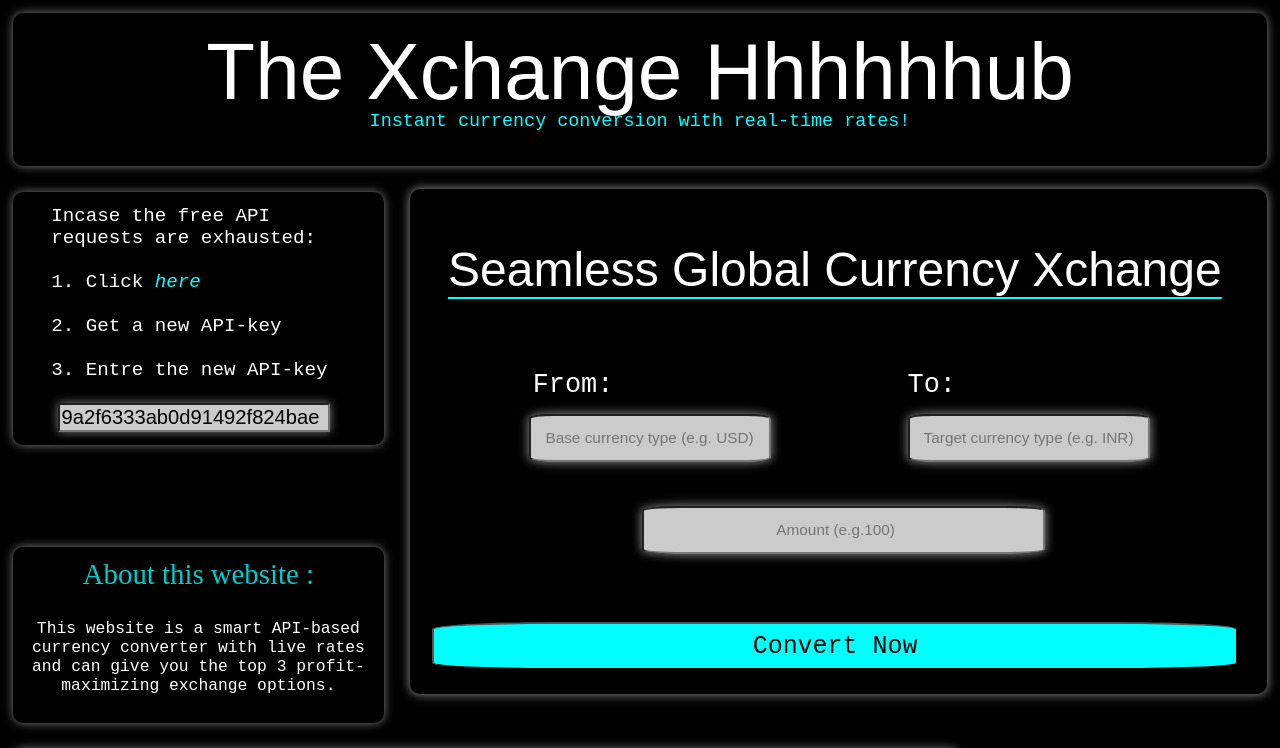
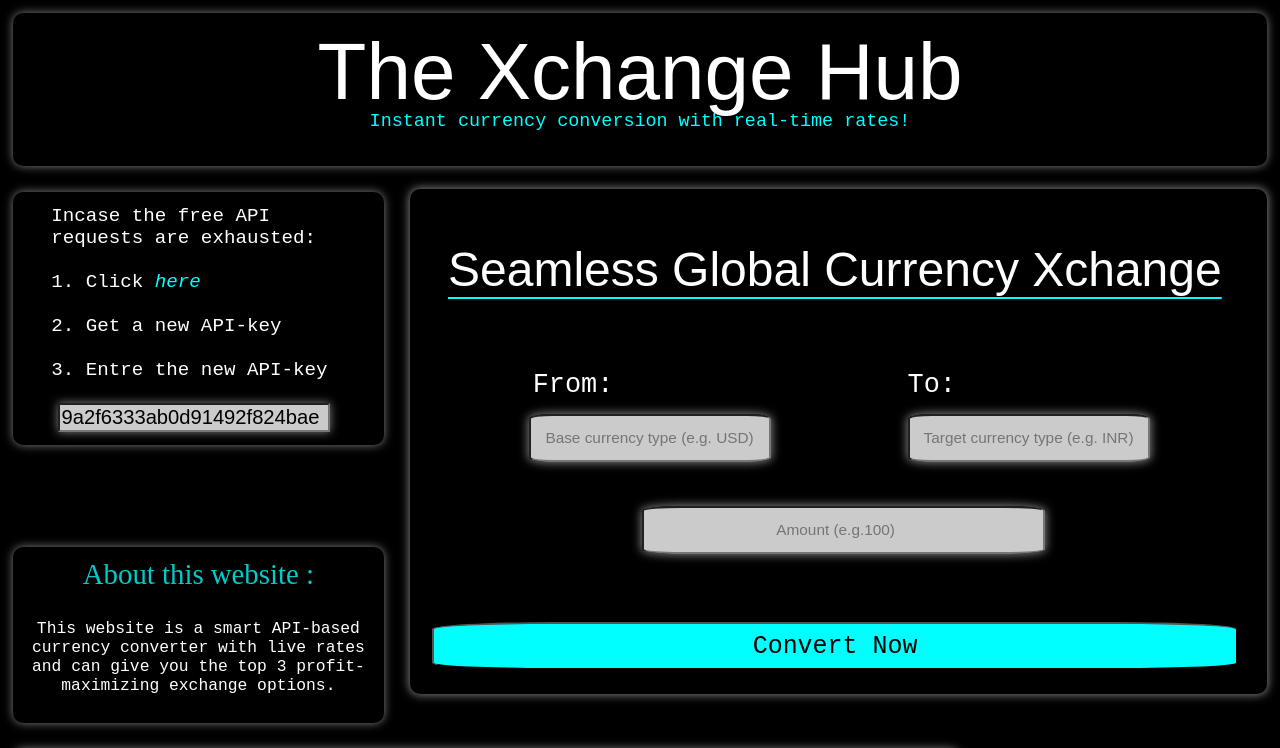
Before and after one commit to bhoomyy/XchangeHub, a plain HTML site: page index.html in a window 1280 px wide. Shown: the top 748 px of the page. Drawn offline with Linux system fonts and the light colour scheme.

Commit message:
Update index.html

```diff
--- a/index.html
+++ b/index.html
@@ -5,7 +5,7 @@
         <link rel="stylesheet" href="style.css">
         <script src="script.js"></script>
         <div class="parent-container">
-            <div class="child-container" id="title">The Xchange Hhhhhhub</div><br><br>
+            <div class="child-container" id="title">The Xchange Hub</div><br><br>
             <div class="child-container" id="description">Instant currency conversion with real-time rates!</div>
         </div>
         <div class="parent-container2">
```
